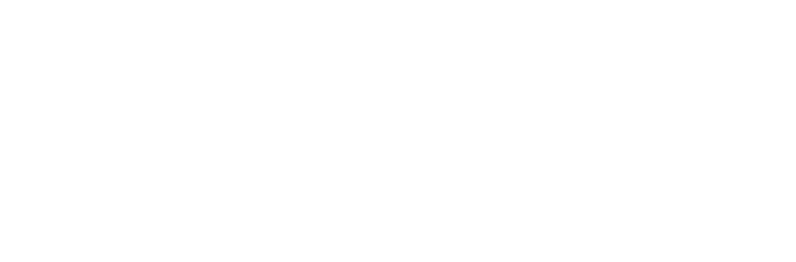
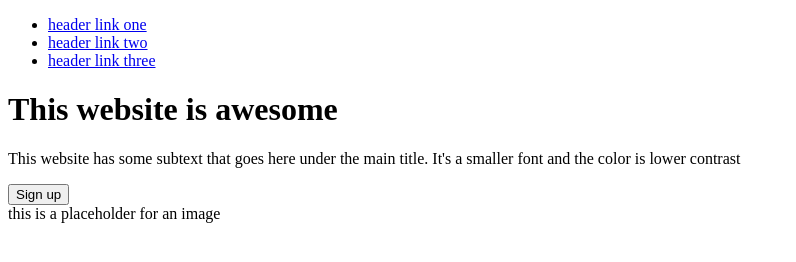
Before and after one commit to SinaBayati/landing-page, a plain HTML site: page index.html in a window 1280 px wide. Shown: the whole page, without its empty margins (0-796 px from the left). Drawn offline with Linux system fonts and the light colour scheme.

Commit message:
Add HTML markup for header section

```diff
--- a/index.html
+++ b/index.html
@@ -9,7 +9,23 @@
 </head>
 
 <body>
-
+  <div class="header">
+    <div class="nav">
+      <div class="logo"></div>
+      <ul>
+        <li><a href="#">header link one</a></li>
+        <li><a href="#">header link two</a></li>
+        <li><a href="#">header link three</a></li>
+      </ul>
+    </div>
+    <div class="hero">
+      <h1>This website is awesome</h1>
+      <p>This website has some subtext that goes here under the main title. It's a smaller font and the color is lower
+        contrast</p>
+      <button>Sign up</button>
+      <div>this is a placeholder for an image</div>
+    </div>
+  </div>
 </body>
 
 </html>
```
